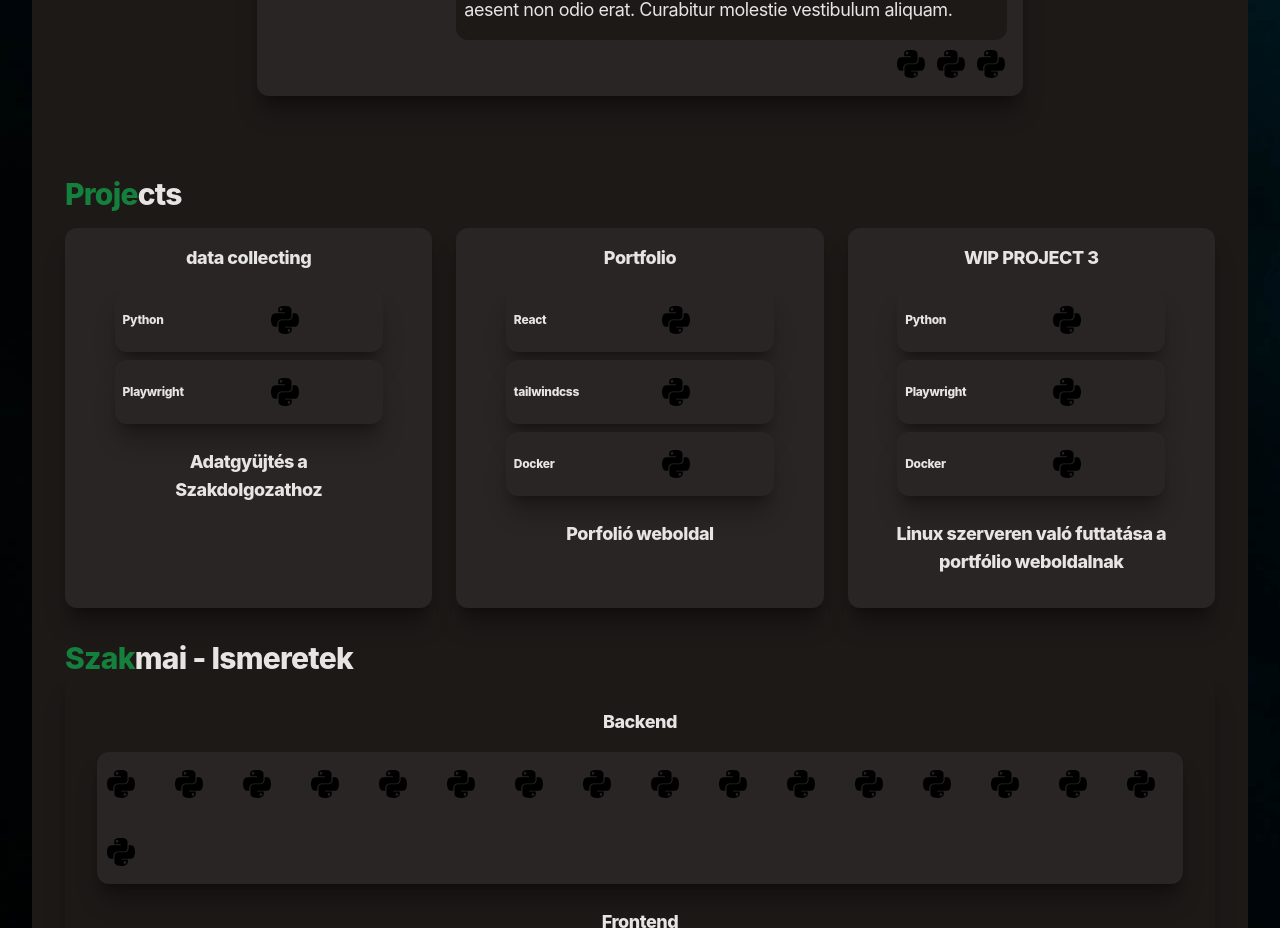
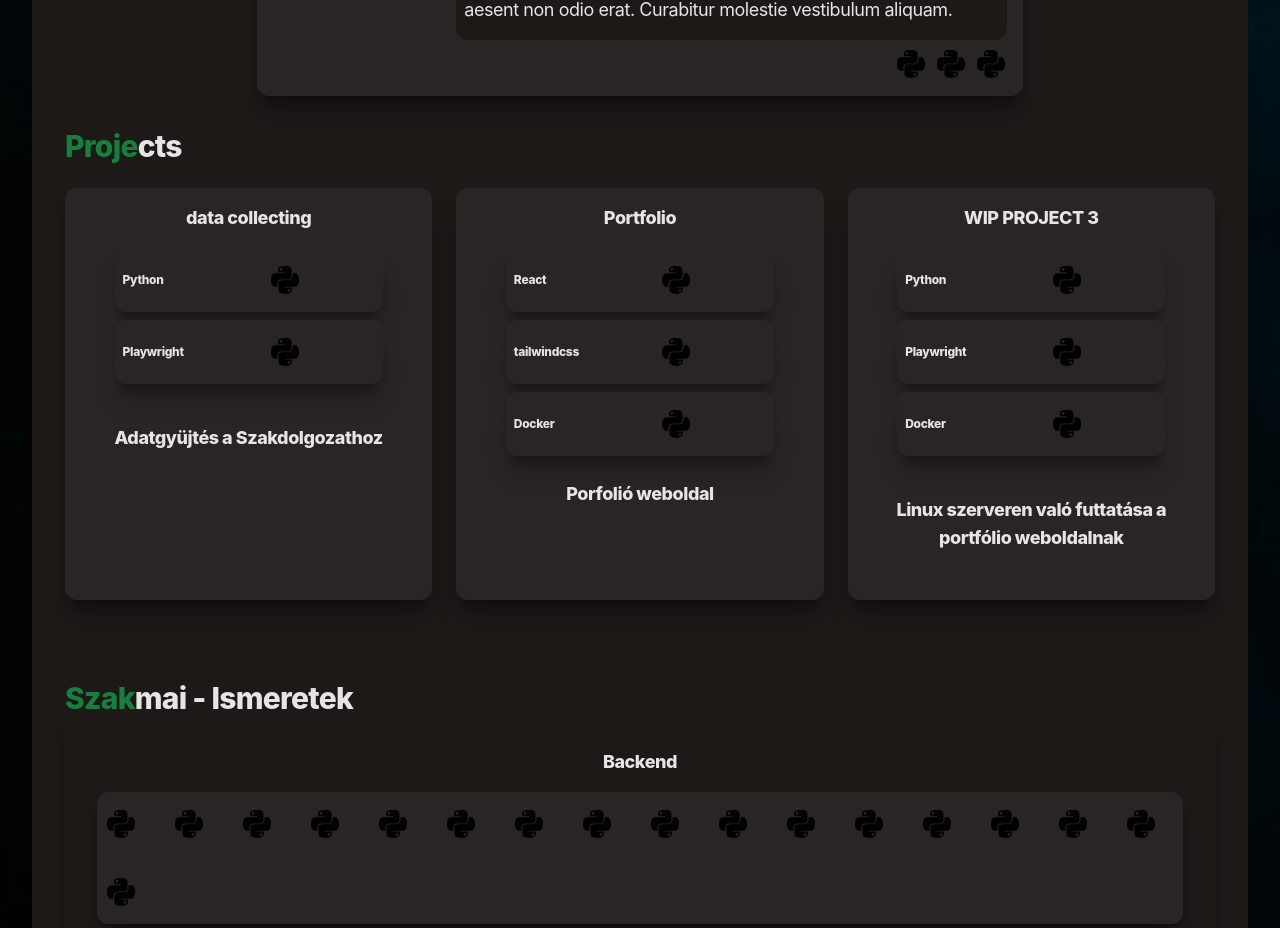
Before and after one commit to CsabaAndi/csabaandi.github.io, a React (Create React App) app: page / in a window 1280 px wide. Shown: the part 1460-2388 px from the top of the page. Built offline with nearby package versions, Linux system fonts and the light colour scheme.

Commit message:
[Refactor] UI changes

```diff
--- a/src/components/About/Projects.tsx
+++ b/src/components/About/Projects.tsx
@@ -19,23 +19,24 @@ const PartBlockWithIcon: React.FC<{ name: string}> = ({ name,}) => (
 {/** @todo: fix whole **/}
 function Projects() {
   return (
-      <section id='sect_x_projects' className='p-4 pt-12 md:p-8 md:pt-12'>
-          <h2 className='mb-4 text-2xl font-extrabold tracking-tight text-stone-200 sm:text-3xl'>
+      <section id='sect_x_projects' className='px-4 mb-20 sm:p-0 sm:px-4 md:px-8'> {/** @todo: padding/margin size**/}
+          <h2 className='pb-6 text-2xl font-extrabold tracking-tight text-stone-200 sm:text-3xl'>
           <span className="text-green-700">Proje</span>
           cts
           </h2>
           <div className='grid grid-cols-8 sm:grid-cols-1'>
 
             <div className='grid col-span-6 col-start-2 gap-4 sm:gap-2 md:gap-4 lg:gap-6 col-start-2 sm:auto-cols-fr sm:grid-flow-col'>
-
+              {/** @todo: **/}
               <div className='space-y-2 p-4 rounded-xl border-2 sm:border-none border-green-900 sm:bg-stone-800 shadow-xl shadow-black/30 sm:p-6 md:p-4 lg:p-4'>
                 <h3 className='text-md text-center mb-4 font-extrabold tracking-tight text-stone-200 sm:text-lg'>data collecting</h3>
                 <PartBlockWithIcon name="Python"></PartBlockWithIcon>
                 <PartBlockWithIcon name="Playwright"></PartBlockWithIcon>
-                <p className='text-md text-center font-extrabold tracking-tight text-stone-200 sm:text-lg py-4'>
-                  Adatgyüjtés a <br/>
-                  Szakdolgozathoz
-                </p>
+                <div className="overflow-hidden border-none border-green-900 bg-stone-980 rounded-xl">
+                  <p className='row-span-5 text-md text-left tracking-tight text-stone-200 sm:text-lg sm:px-2 sm:py-4 shadow-xl shadow-black/30'> {/** @todo: word break: break-all for now **/}
+                    <h3 className='text-md text-center font-extrabold tracking-tight text-stone-200 px-2 sm:text-lg py-4' >Adatgyüjtés a Szakdolgozathoz</h3>
+                  </p>
+                </div>
               </div>
 
               <div className='space-y-2 p-4 rounded-xl border-2 sm:border-none border-green-900 sm:bg-stone-800 shadow-xl shadow-black/30 sm:p-6 md:p-4 lg:p-4'>
@@ -43,9 +44,11 @@ function Projects() {
                 <PartBlockWithIcon name="React"></PartBlockWithIcon>
                 <PartBlockWithIcon name="tailwindcss"></PartBlockWithIcon>
                 <PartBlockWithIcon name="Docker"></PartBlockWithIcon>
-                <p className='text-md text-center font-extrabold tracking-tight text-stone-200 sm:text-lg py-4'>
-                  Porfolió weboldal
-                </p>
+                <div className="overflow-hidden border-none border-green-900 bg-stone-800 rounded-xl">
+                  <p className='row-span-5 text-md text-left tracking-tight text-stone-200 sm:text-lg sm:px-2 sm:py-4 shadow-xl shadow-black/30'> {/** @todo: word break: break-all for now **/}
+                    <h3 className='text-md break-normal text-center font-extrabold tracking-tight text-stone-200 px-2 sm:text-lg py-' >Porfolió weboldal</h3>
+                  </p>
+                </div>
               </div>
 
               <div className='space-y-2 p-4 rounded-xl border-2 sm:border-none border-green-900 sm:bg-stone-800 shadow-xl shadow-black/30 sm:p-6 md:p-4 lg:p-4'>
@@ -53,9 +56,11 @@ function Projects() {
                 <PartBlockWithIcon name="Python"></PartBlockWithIcon>
                 <PartBlockWithIcon name="Playwright"></PartBlockWithIcon>
                 <PartBlockWithIcon name="Docker"></PartBlockWithIcon>
-                <p className='text-md text-center font-extrabold tracking-tight text-stone-200 sm:text-lg py-4'>
-                    Linux szerveren való futtatása a portfólio weboldalnak
-                </p>
+                <div className="overflow-hidden border-none border-green-900 bg-stone-800 rounded-xl">
+                  <p className='row-span-5 break-normal text-md text-left tracking-tight text-stone-200 sm:text-lg sm:px-2 sm:py-4 shadow-xl shadow-black/30'> {/** @todo: word break: break-all for now **/}
+                    <h3 className='text-md text-center font-extrabold tracking-tight break-normal text-stone-200 px-2 sm:text-lg py-4' >Linux szerveren való futtatása a portfólio weboldalnak</h3>
+                  </p>
+                </div>
               </div>
 
             </div>
```
